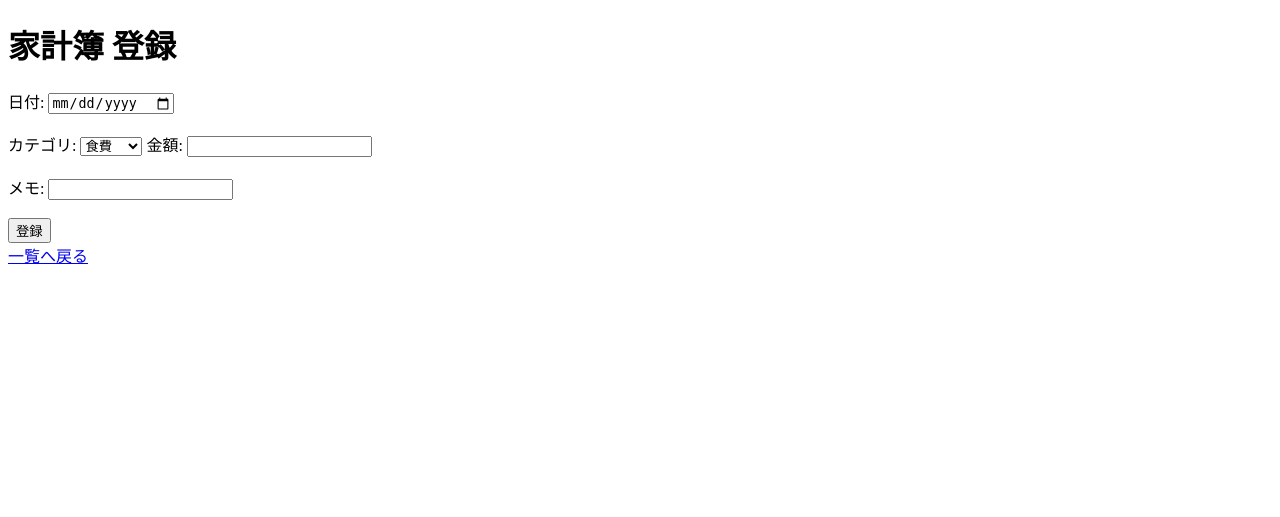
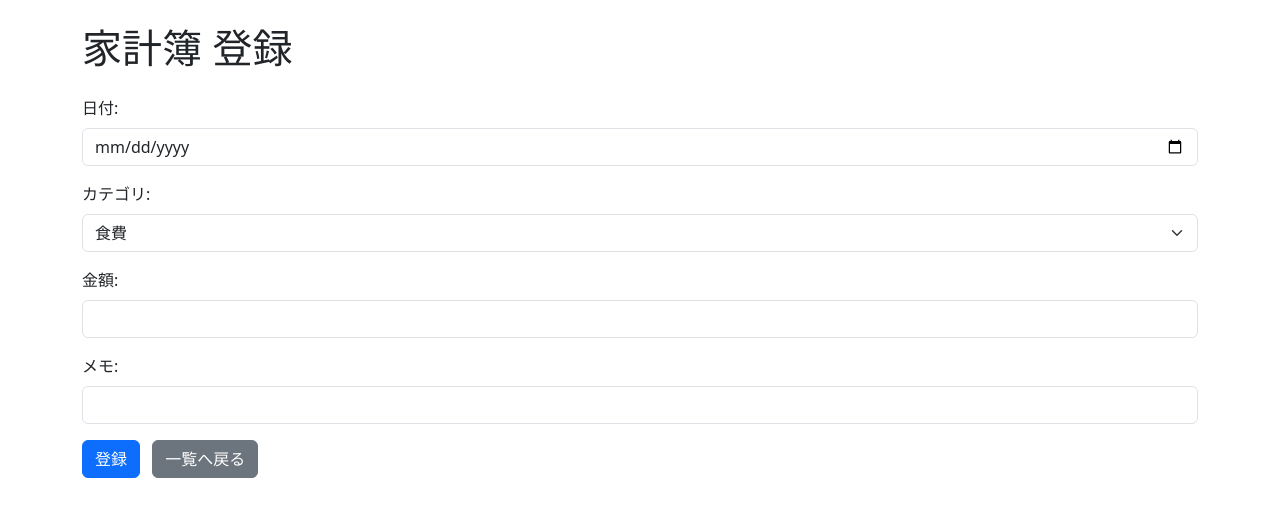
Before and after one commit to y-hirabayashi/kakeibo-app, a Flask app: page /add in a window 1280 px wide. Shown: the top 517 px of the page. Run offline with Flask 3, Linux system fonts and the light colour scheme.

Commit message:
Update add.html

```diff
--- a/kakeibo-app/app/templates/add.html
+++ b/kakeibo-app/app/templates/add.html
@@ -1,14 +1,20 @@
 <!doctype html>
-<html>
+<html lang="ja">
 <head>
+  <meta charset="utf-8">
   <title>家計簿 登録</title>
+  <link href="https://cdn.jsdelivr.net/npm/bootstrap@5.3.2/dist/css/bootstrap.min.css" rel="stylesheet">
 </head>
 <body>
+  <div class="container mt-4">
     <h1>家計簿 登録</h1>
-    <form method="POST" action="/add">
-        <label>日付:</label>
-        <input type="date" name="date" required><br><br>
-        <label>カテゴリ:</label>
+    <form method="POST" action="/add" class="mt-4">
+      <div class="mb-3">
+        <label class="form-label">日付:</label>
+        <input type="date" name="date" required class="form-control">
+      </div>
+      <div class="mb-3">
+        <label class="form-label">カテゴリ:</label>
         <select name="category" class="form-select">
           <option value="食費">食費</option>
           <option value="交通費">交通費</option>
@@ -17,12 +23,18 @@
           <option value="給与">給与</option>
           <option value="その他">その他</option>
         </select>
-        <label>金額:</label>
-        <input type="number" name="amount" required><br><br>
-        <label>メモ:</label>
-        <input type="text" name="note"><br><br>
-        <button type="submit">登録</button>
+      </div>
+      <div class="mb-3">
+        <label class="form-label">金額:</label>
+        <input type="number" name="amount" required class="form-control">
+      </div>
+      <div class="mb-3">
+        <label class="form-label">メモ:</label>
+        <input type="text" name="note" class="form-control">
+      </div>
+      <button type="submit" class="btn btn-primary">登録</button>
+      <a href="/" class="btn btn-secondary ms-2">一覧へ戻る</a>
     </form>
-    <a href="/">一覧へ戻る</a>
+  </div>
 </body>
 </html>
```
Lines whose indentation alone changed are shown as unchanged.
